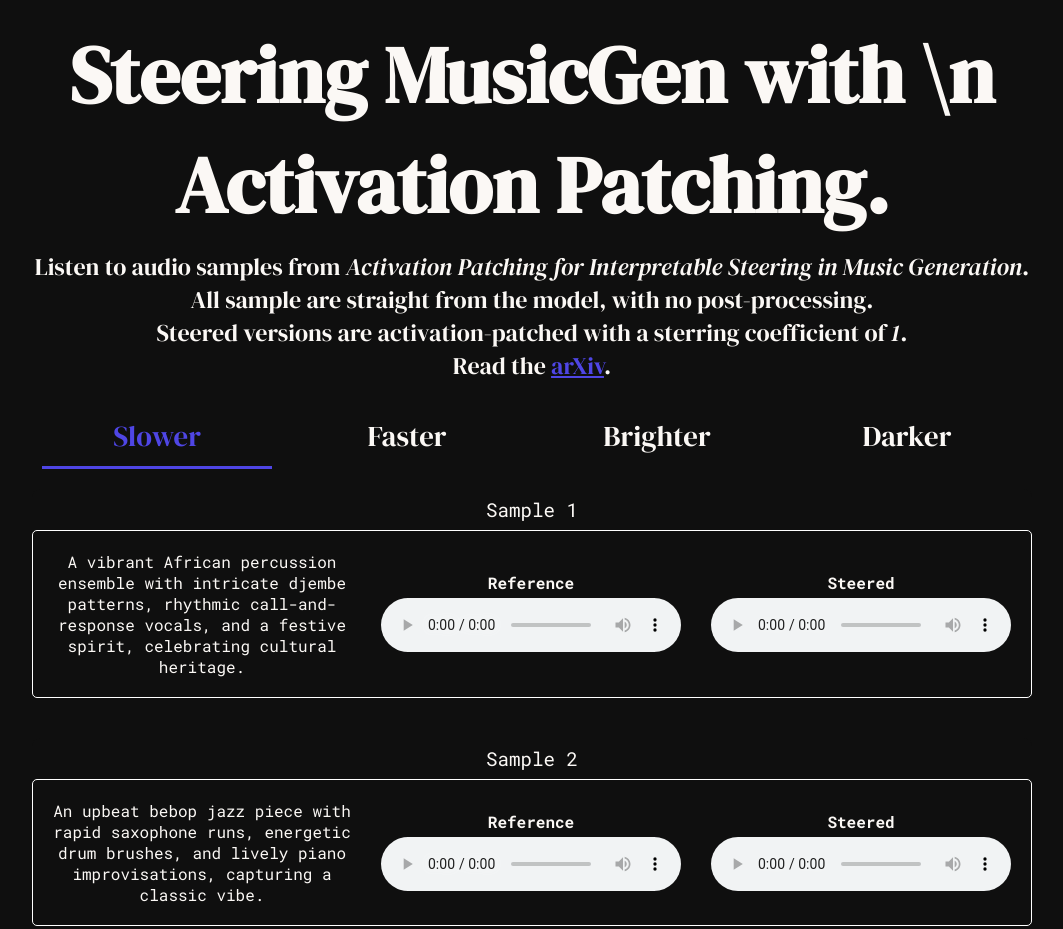
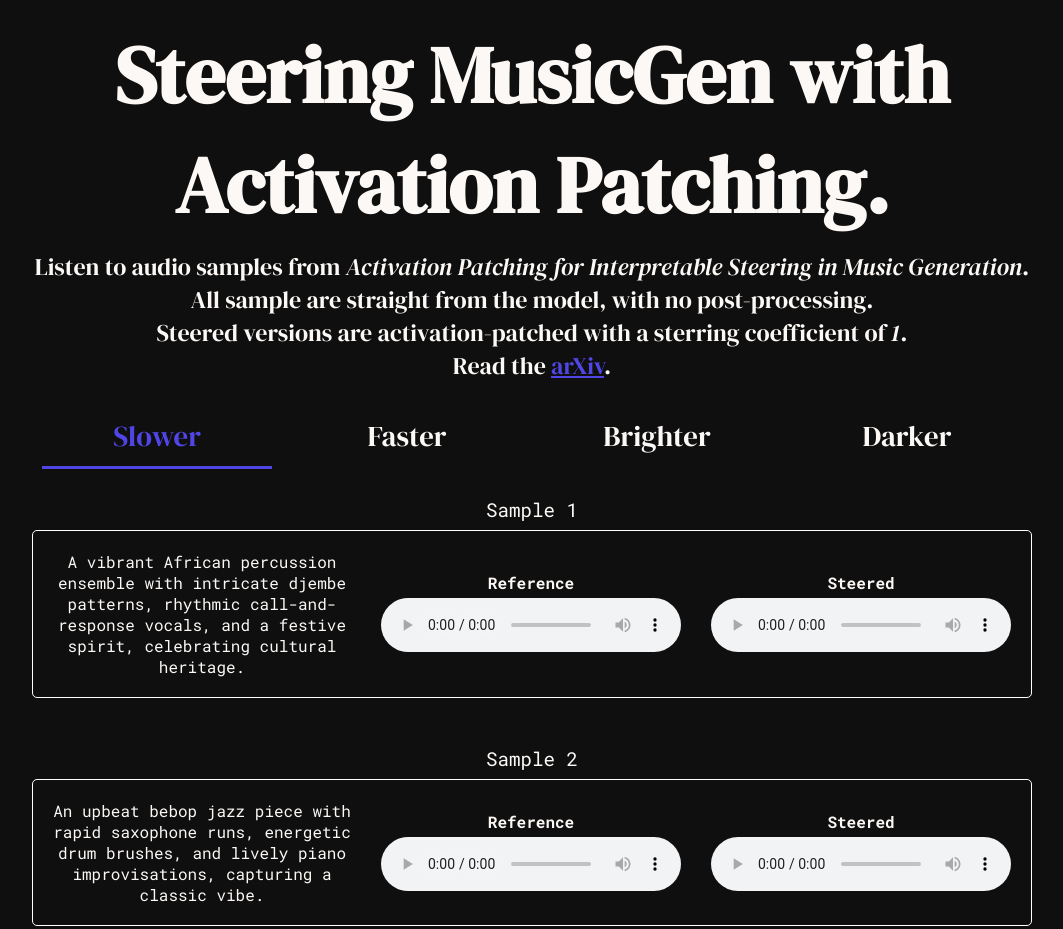
Before and after one commit to gladia-research-group/steering-musicgen-demo, a plain HTML site: page index.html in a window 1280 px wide. Shown: the whole page, without its empty margins (108-1171 px from the left). Drawn offline with Linux system fonts and the light colour scheme.

Commit message:
Update index.html

```diff
--- a/index.html
+++ b/index.html
@@ -36,7 +36,7 @@
 <body>
   <div class="gradio-container">
     <!-- Header -->
-    <h1>Steering MusicGen with \n Activation Patching.</h1>
+    <h1>Steering MusicGen with<br>Activation Patching.</h1>
     <div class="centered-text">
       Listen to audio samples from <i>Activation Patching for Interpretable Steering in Music Generation</i>.<br>
       All sample are straight from the model, with no post-processing.<br>
```
